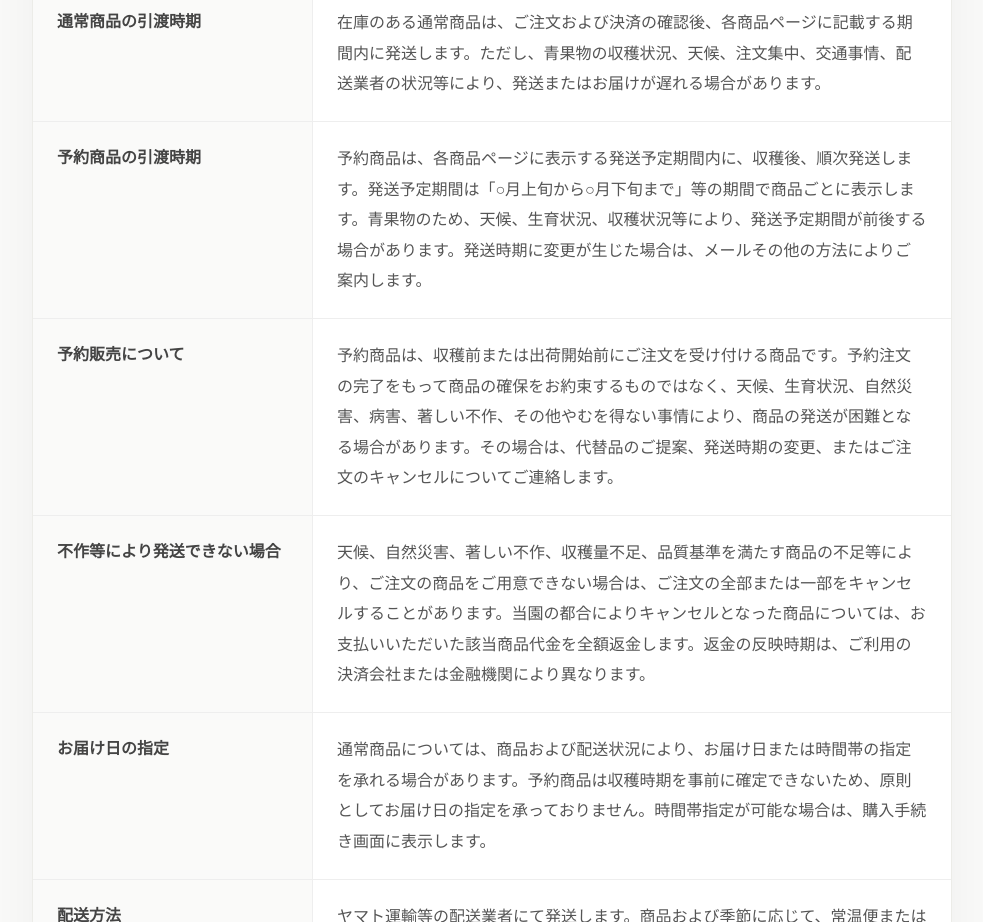
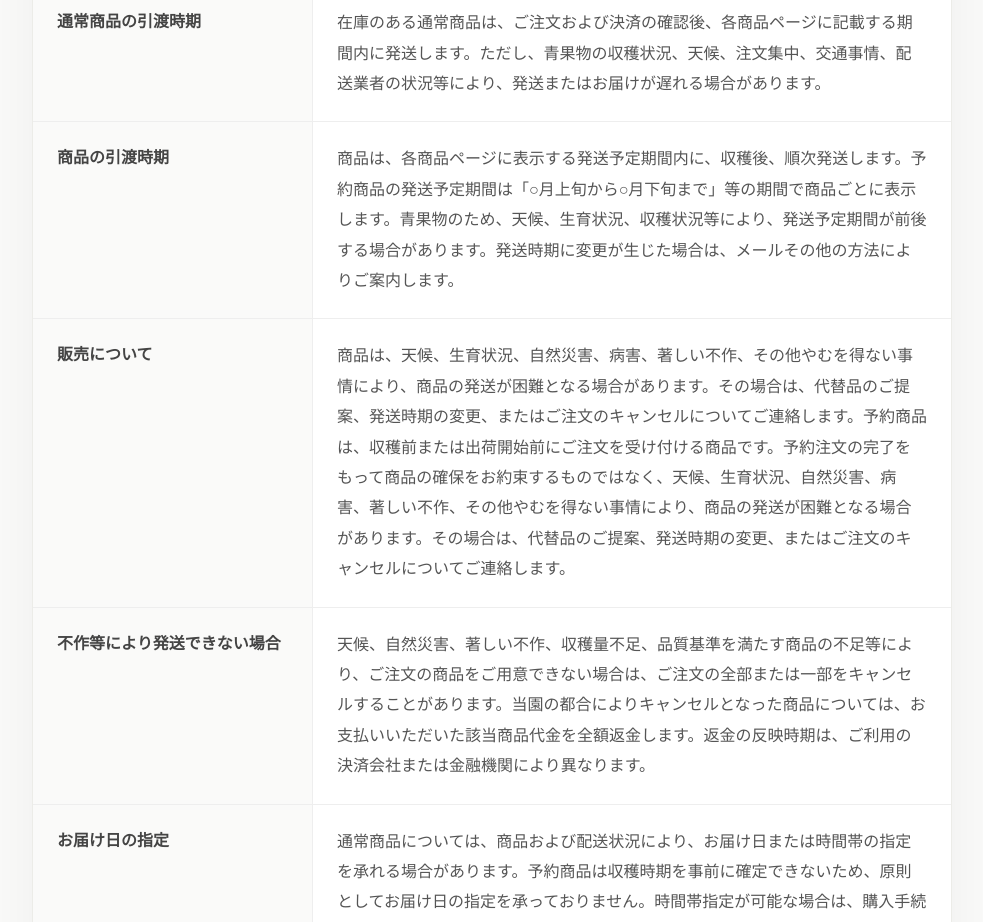
Before and after one commit to mitsubachifruits-coder/mitsubachi-kajuen, a Next.js app: page /legal in a window 1280 px wide. Shown: the part 1440-2362 px from the top of the page, without its empty margins (148-1131 px from the left). Built offline with nearby package versions, Linux system fonts and the light colour scheme; a web font is replaced by a local one.

Commit message:
update site

```diff
--- a/app/legal/page.tsx
+++ b/app/legal/page.tsx
@@ -54,14 +54,14 @@ export default function LegalPage() {
         "在庫のある通常商品は、ご注文および決済の確認後、各商品ページに記載する期間内に発送します。ただし、青果物の収穫状況、天候、注文集中、交通事情、配送業者の状況等により、発送またはお届けが遅れる場合があります。",
     },
     {
-      label: "予約商品の引渡時期",
+      label: "商品の引渡時期",
       value:
-        "予約商品は、各商品ページに表示する発送予定期間内に、収穫後、順次発送します。発送予定期間は「○月上旬から○月下旬まで」等の期間で商品ごとに表示します。青果物のため、天候、生育状況、収穫状況等により、発送予定期間が前後する場合があります。発送時期に変更が生じた場合は、メールその他の方法によりご案内します。",
+        "商品は、各商品ページに表示する発送予定期間内に、収穫後、順次発送します。予約商品の発送予定期間は「○月上旬から○月下旬まで」等の期間で商品ごとに表示します。青果物のため、天候、生育状況、収穫状況等により、発送予定期間が前後する場合があります。発送時期に変更が生じた場合は、メールその他の方法によりご案内します。",
     },
     {
-      label: "予約販売について",
+      label: "販売について",
       value:
-        "予約商品は、収穫前または出荷開始前にご注文を受け付ける商品です。予約注文の完了をもって商品の確保をお約束するものではなく、天候、生育状況、自然災害、病害、著しい不作、その他やむを得ない事情により、商品の発送が困難となる場合があります。その場合は、代替品のご提案、発送時期の変更、またはご注文のキャンセルについてご連絡します。",
+        "商品は、天候、生育状況、自然災害、病害、著しい不作、その他やむを得ない事情により、商品の発送が困難となる場合があります。その場合は、代替品のご提案、発送時期の変更、またはご注文のキャンセルについてご連絡します。予約商品は、収穫前または出荷開始前にご注文を受け付ける商品です。予約注文の完了をもって商品の確保をお約束するものではなく、天候、生育状況、自然災害、病害、著しい不作、その他やむを得ない事情により、商品の発送が困難となる場合があります。その場合は、代替品のご提案、発送時期の変更、またはご注文のキャンセルについてご連絡します。",
     },
     {
       label: "不作等により発送できない場合",
```
